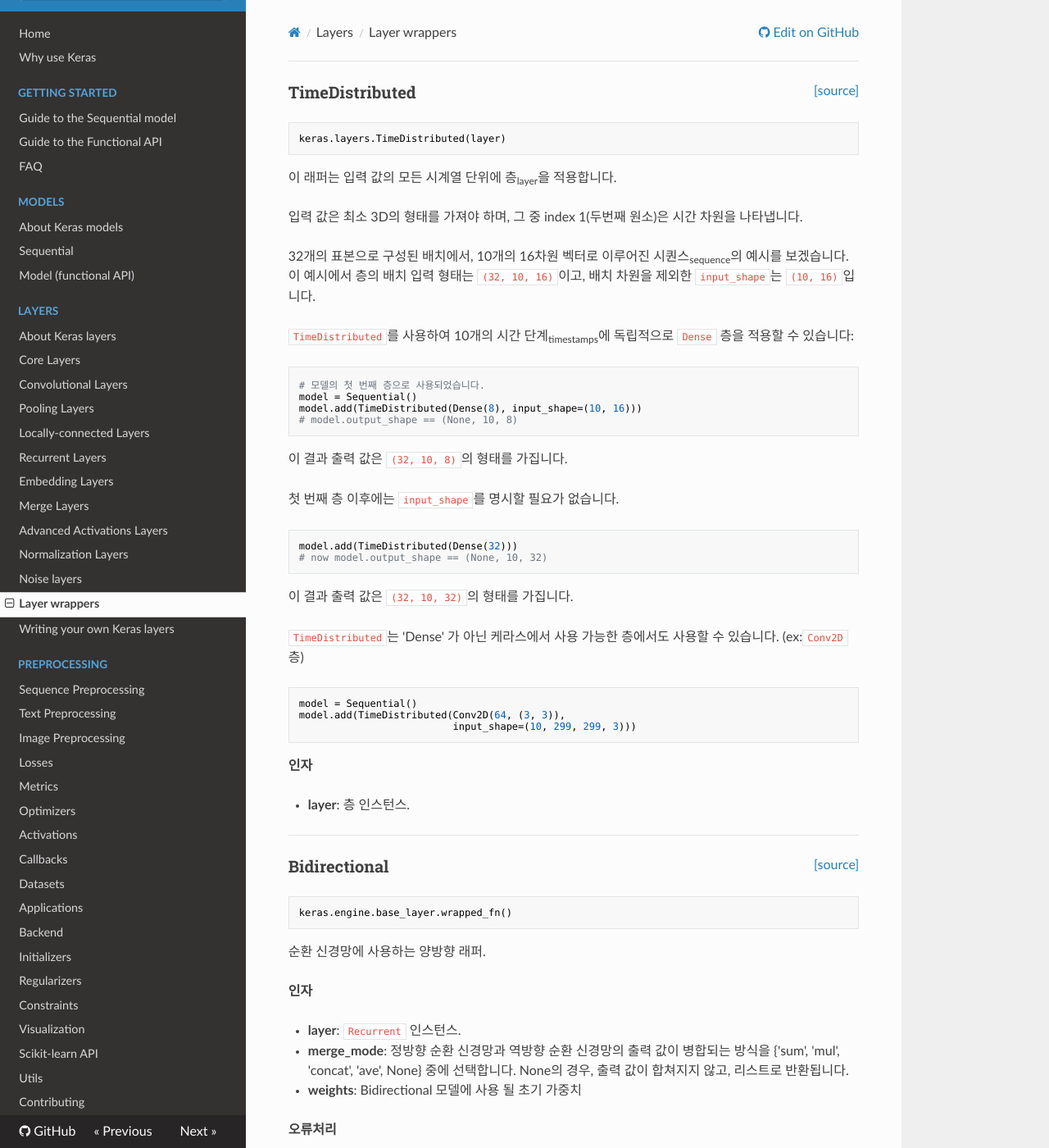
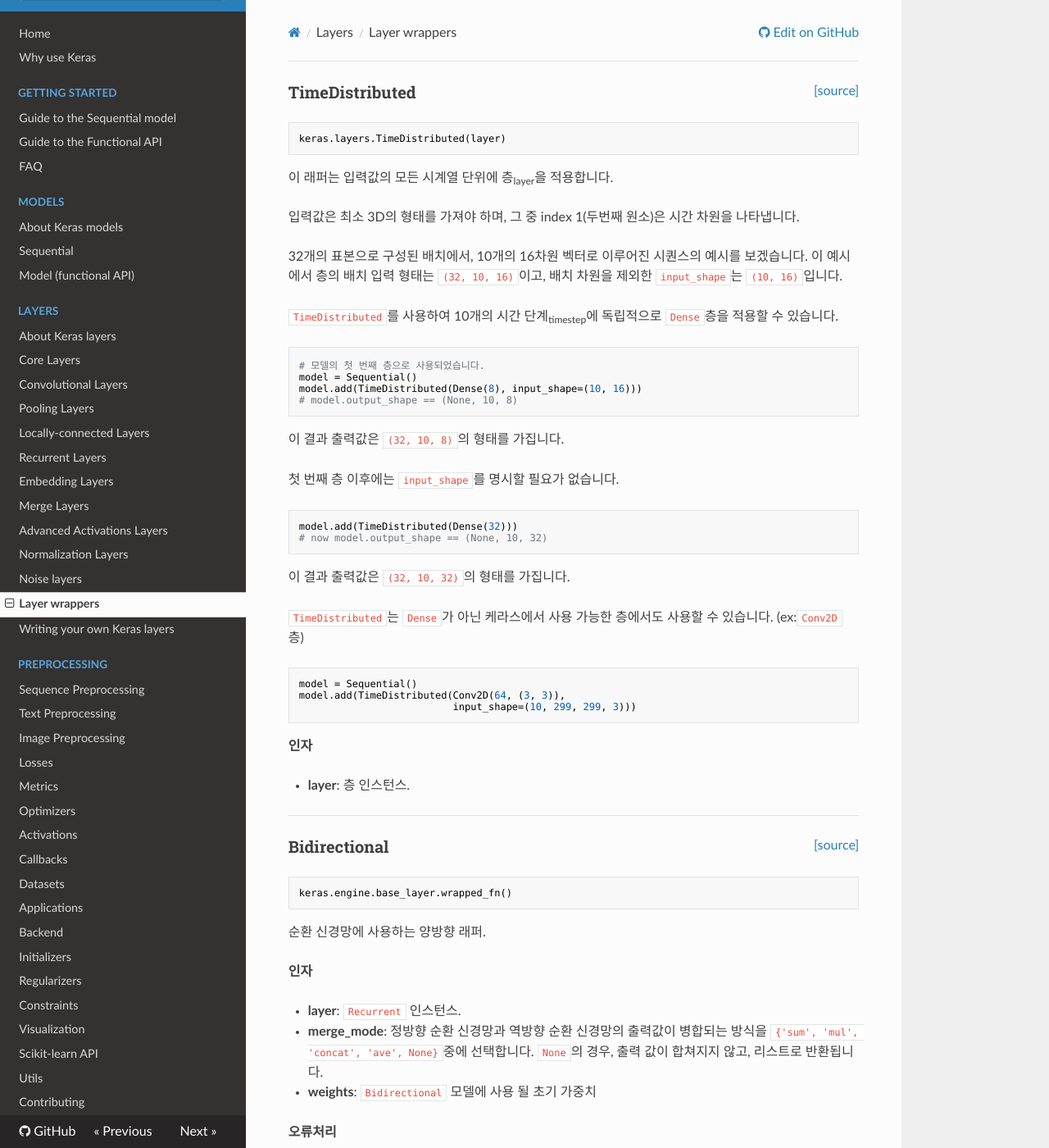
Before and after one commit to keras-team/keras-docs-ko, an MkDocs documentation site: the page built from sources/layers/wrappers.md, in a window 1280 px wide and 1400 px high. Shown: the whole window at 82% size. Built offline with MkDocs 1.6.1, drawn with Linux system fonts in a browser that asks for light colours; nearby versions of some CDN libraries.

Commit message:
Update wrappers.md

````diff
--- a/sources/layers/wrappers.md
+++ b/sources/layers/wrappers.md
@@ -5,15 +5,15 @@
 keras.layers.TimeDistributed(layer)
 ```
 
-이 래퍼는 입력 값의 모든 시계열 단위에 층<sub>layer</sub>을 적용합니다.
+이 래퍼는 입력값의 모든 시계열 단위에 층<sub>layer</sub>을 적용합니다.
 
-입력 값은 최소 3D의 형태를 가져야 하며, 그 중 index 1(두번째 원소)은 시간 차원을 나타냅니다.
+입력값은 최소 3D의 형태를 가져야 하며, 그 중 index 1(두번째 원소)은 시간 차원을 나타냅니다.
 
-32개의 표본으로 구성된 배치에서, 10개의 16차원 벡터로 이루어진 시퀀스<sub>sequence</sub>의 예시를 보겠습니다.
+32개의 표본으로 구성된 배치에서, 10개의 16차원 벡터로 이루어진 시퀀스의 예시를 보겠습니다.
 이 예시에서 층의 배치 입력 형태는 `(32, 10, 16)`이고,
 배치 차원을 제외한 `input_shape`는 `(10, 16)`입니다.
 
-`TimeDistributed`를 사용하여 10개의 시간 단계<sub>timestamps</sub>에 독립적으로 `Dense` 층을 적용할 수 있습니다:
+`TimeDistributed`를 사용하여 10개의 시간 단계<sub>timestep</sub>에 독립적으로 `Dense`층을 적용할 수 있습니다.
 
 ```python
 # 모델의 첫 번째 층으로 사용되었습니다.
@@ -22,7 +22,7 @@
 # model.output_shape == (None, 10, 8)
 ```
 
-이 결과 출력 값은 `(32, 10, 8)`의 형태를 가집니다.
+이 결과 출력값은 `(32, 10, 8)`의 형태를 가집니다.
 
 첫 번째 층 이후에는 `input_shape`를 명시할 필요가 없습니다.
 
@@ -31,9 +31,9 @@
 # now model.output_shape == (None, 10, 32)
 ```
 
-이 결과 출력 값은 `(32, 10, 32)`의 형태를 가집니다.
+이 결과 출력값은 `(32, 10, 32)`의 형태를 가집니다.
 
-`TimeDistributed`는 'Dense' 가 아닌 케라스에서 사용 가능한 층에서도 사용할 수 있습니다.
+`TimeDistributed`는 `Dense`가 아닌 케라스에서 사용 가능한 층에서도 사용할 수 있습니다.
 (ex:`Conv2D` 층)
 
 ```python
@@ -61,9 +61,9 @@
 
 - __layer__: `Recurrent` 인스턴스.
 - __merge_mode__: 정방향 순환 신경망과
-    역방향 순환 신경망의 출력 값이 병합되는 방식을 {'sum', 'mul', 'concat', 'ave', None} 중에 선택합니다.
-    None의 경우, 출력 값이 합쳐지지 않고, 리스트로 반환됩니다.
-- __weights__: Bidirectional 모델에 사용 될 초기 가중치
+    역방향 순환 신경망의 출력값이 병합되는 방식을 `{'sum', 'mul', 'concat', 'ave', None}`중에 선택합니다.
+    `None`의 경우, 출력 값이 합쳐지지 않고, 리스트로 반환됩니다.
+- __weights__: `Bidirectional` 모델에 사용 될 초기 가중치
 
 __오류처리__
 
````
